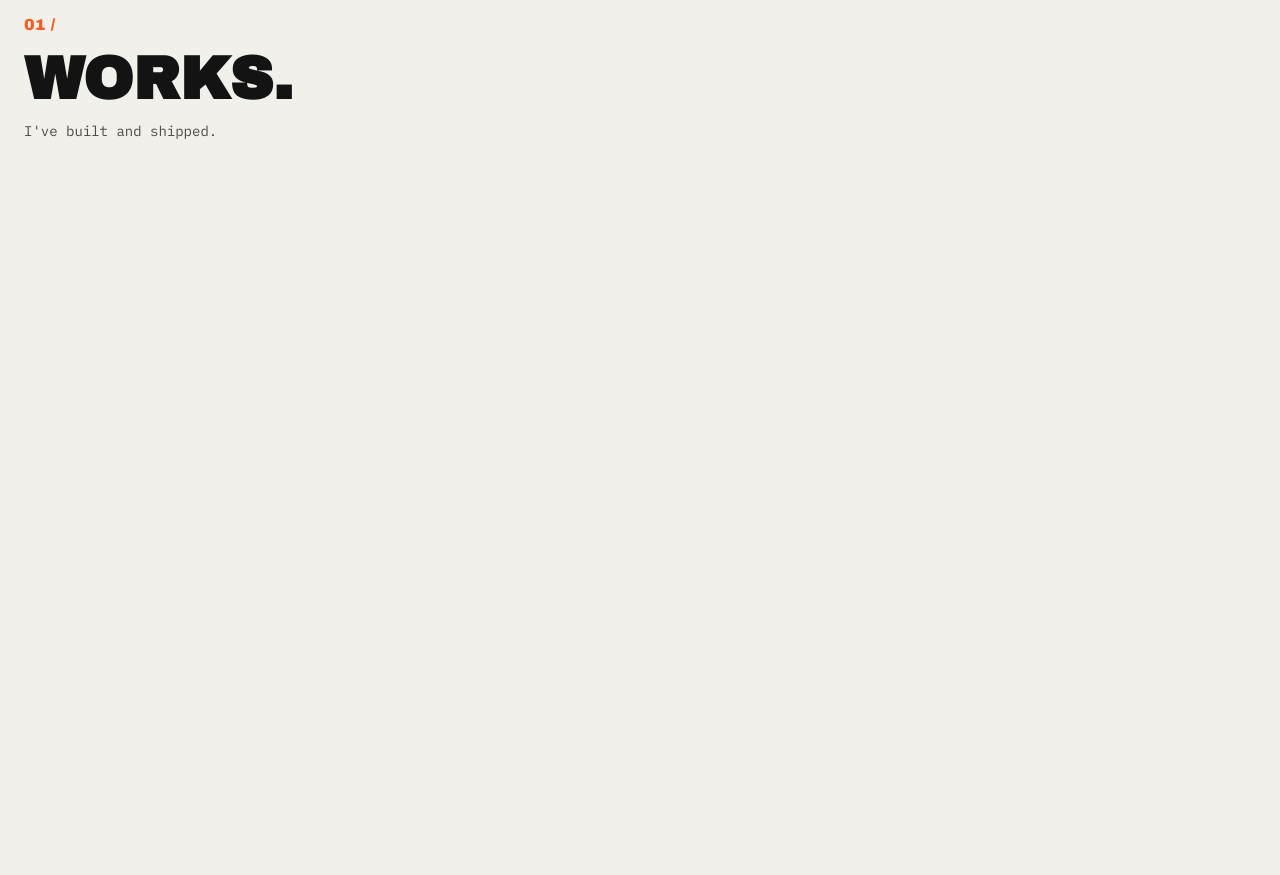
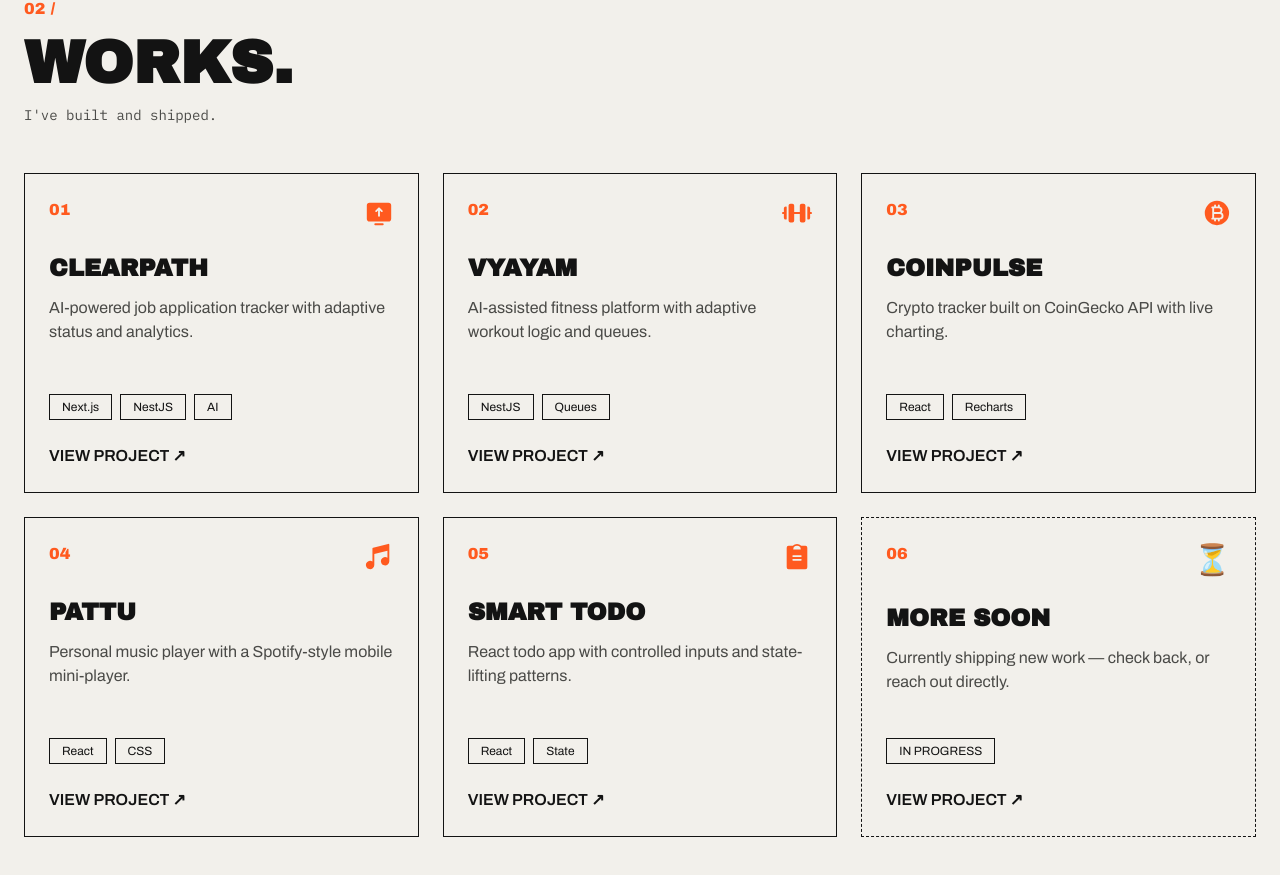
Before and after one commit to sarathkpreman/portfolio, a React app: page / in a window 1280 px wide. Shown: the part 1806-2681 px from the top of the page. Before the commit the page ends 2019 px from the top, so only its background shows below. Built offline with nearby package versions, Linux system fonts and the light colour scheme; the HTML template or start-up script is replaced by a standard one.

Commit message:
Added Wroks basic structure

```diff
--- /dev/null
+++ b/src/data/projects.js
@@ -0,0 +1,69 @@
+import { PiMonitorArrowUpFill } from "react-icons/pi";
+import { PiBarbellFill } from "react-icons/pi";
+import { PiCurrencyBtcFill } from "react-icons/pi";
+import { PiMusicNotesFill } from "react-icons/pi";
+import { PiClipboardTextFill } from "react-icons/pi";
+
+
+export const projects = [
+  {
+    id: 1,
+    number: "01",
+    title: "ClearPath",
+    description: "AI-powered job application tracker with adaptive status and analytics.",
+    category: "Web Apps",
+    tags: ["Next.js", "NestJS", "AI"],
+    icon: PiMonitorArrowUpFill,
+    github: "",
+    live: "",
+    featured: true,
+  },
+  {
+    id: 2,
+    number: "02",
+    title: "Vyayam",
+    description: "AI-assisted fitness platform with adaptive workout logic and queues.",
+    category: "AI/ML",
+    tags: ["NestJS", "Queues"],
+    icon: PiBarbellFill,
+    github: "",
+    live: "",
+    featured: true,
+  },
+  {
+    id: 3,
+    number: "03",
+    title: "CoinPulse",
+    description: "Crypto tracker built on CoinGecko API with live charting.",
+    category: "Web Apps",
+    tags: ["React", "Recharts"],
+    icon: PiCurrencyBtcFill,
+    github: "",
+    live: "",
+    featured: true,
+  },
+  {
+    id: 4,
+    number: "04",
+    title: "Pattu",
+    description: "Personal music player with a Spotify-style mobile mini-player.",
+    category: "Web Apps",
+    tags: ["React", "CSS"],
+    icon: PiMusicNotesFill,
+    github: "",
+    live: "",
+    featured: false,
+  },
+  {
+    id: 5,
+    number: "05",
+    title: "Smart Todo",
+    description: "React todo app with controlled inputs and state-lifting patterns.",
+    category: "Web Apps",
+    tags: ["React", "State"],
+    icon: PiClipboardTextFill,
+    github: "",
+    live: "",
+    featured: false,
+  },
+];
--- a/src/sections/Works.jsx
+++ b/src/sections/Works.jsx
@@ -1,27 +1,140 @@
+import { projects } from "@/data/projects";
+
 export const Works = () => {
-
+  const onGoingProjects = [
+    {
+      id: 6,
+      number: "06",
+      title: "More Soon",
+      description:
+        "Currently shipping new work — check back, or reach out directly.",
+      icon: "⏳",
+      tags: ["IN PROGRESS"],
+      live: "#",
+    },
+  ];
 
   return (
     <section id="works" className="relative overflow-hidden">
-           <div className="container mx-auto px-4 pb-0 pt-8 sm:px-6 sm:pt-14 sm:pb-4 lg:pt-16 lg:pb-18">
+      <div className="container mx-auto px-4 pt-8 pb-0 sm:px-6 sm:pt-14 sm:pb-4 lg:pt-12 lg:pb-18">
         {/* Header */}
-            <header className="flex flex-col gap-6 sm:flex-row sm:items-start sm:justify-between sm:gap-12">
-                {/* Left */}
-                {/* right */}
+        <header className="mb-12 flex flex-col gap-6 sm:flex-row sm:items-start sm:justify-between">
           <div className="space-y-2 sm:space-y-3">
-                    <p className="font-display text-primary text-sm sm:text-base">01 /</p>
+            <p className="font-display text-primary text-sm sm:text-base">
+              02 /
+            </p>
+
             <h2 className="text-4xl font-black leading-none sm:text-5xl lg:text-6xl">
               WORKS.
             </h2>
-                    <p className="font-mono text-xs text-muted-foreground sm:text-sm">I've built and shipped.</p>
+
+            <p className="font-mono text-xs text-muted-foreground sm:text-sm">
+              I've built and shipped.
+            </p>
           </div>
         </header>
 
         {/* Content */}
         <div className="grid grid-cols-1 gap-6 sm:grid-cols-2 lg:grid-cols-3">
+          {/* Projects */}
+          {projects.map((project) => {
+            const Icon = project.icon;
 
+            return (
+              <div
+                key={project.id}
+                className="flex h-80 flex-col border p-6"
+              >
+                {/* Number + Icon */}
+                <div className="mb-6 flex items-start justify-between">
+                  <p className="font-display text-primary">
+                    {project.number}
+                  </p>
+
+                  <Icon className="text-3xl text-primary" />
+                </div>
+
+                {/* Title */}
+                <h3 className="mb-3 text-2xl font-bold">
+                  {project.title}
+                </h3>
+
+                {/* Description */}
+                <p className="text-muted-foreground">
+                  {project.description}
+                </p>
+
+                {/* Tags */}
+                <div className="mt-auto flex flex-wrap gap-2 pt-6">
+                  {project.tags.map((tag) => (
+                    <span
+                      key={tag}
+                      className="rounded border px-3 py-1 text-xs"
+                    >
+                      {tag}
+                    </span>
+                  ))}
+                </div>
+
+                {/* Link */}
+                <a
+                  href={project.live || "#"}
+                  className="mt-6 inline-block font-semibold"
+                >
+                  VIEW PROJECT ↗
+                </a>
+              </div>
+            );
+          })}
+
+          {/* Coming Soon Card */}
+          {onGoingProjects.map((project) => (
+            <div
+              key={project.id}
+              className="flex h-80 flex-col border border-dashed p-6"
+            >
+              {/* Number + Icon */}
+              <div className="mb-6 flex items-start justify-between">
+                <p className="font-display text-primary">
+                  {project.number}
+                </p>
+
+                <span className="text-3xl">{project.icon}</span>
+              </div>
+
+              {/* Title */}
+              <h3 className="mb-3 text-2xl font-bold">
+                {project.title}
+              </h3>
+
+              {/* Description */}
+              <p className="text-muted-foreground">
+                {project.description}
+              </p>
+
+              {/* Tags */}
+              <div className="mt-auto flex flex-wrap gap-2 pt-6">
+                {project.tags.map((tag) => (
+                  <span
+                    key={tag}
+                    className="rounded border px-3 py-1 text-xs"
+                  >
+                    {tag}
+                  </span>
+                ))}
+              </div>
+
+              {/* Link */}
+              <a
+                href={project.live}
+                className="mt-6 inline-block font-semibold"
+              >
+                VIEW PROJECT ↗
+              </a>
+            </div>
+          ))}
         </div>
       </div>
     </section>
-    )
-}
+  );
+};
```
Lines whose indentation alone changed are shown as unchanged.
